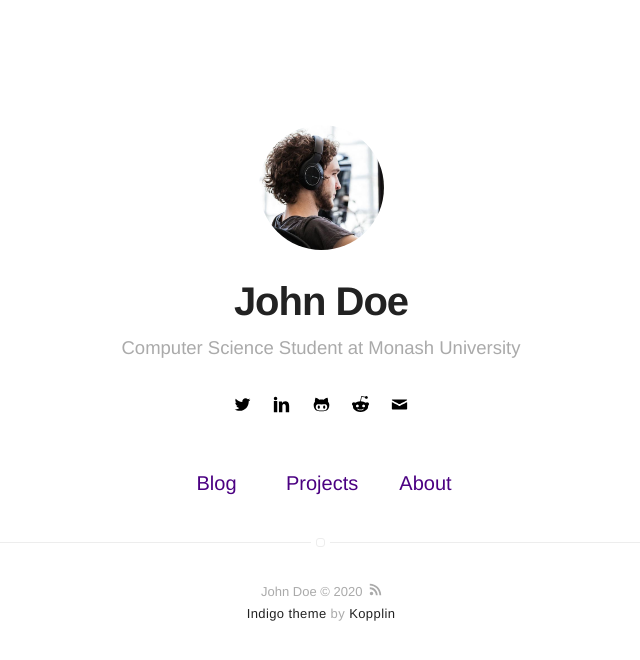
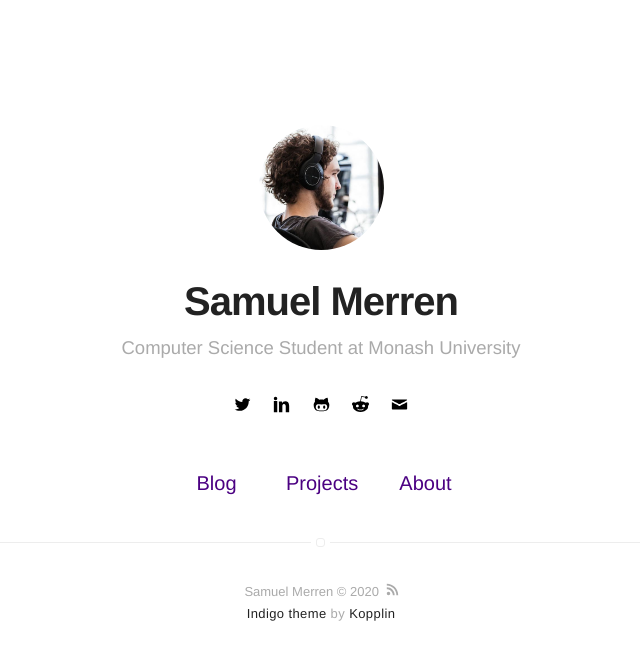
Before and after one commit to CasparovJR/CasparovJR.github.io, a Jekyll site: the page built from index.html, in a window 1280 px wide. Shown: the top 660 px of the page, without its empty margins (319-959 px from the left). Built offline with Jekyll 4.4.1, drawn with Linux system fonts in a browser that asks for light colours.

Commit message:
Bug fixing

```diff
--- a/_config.yml
+++ b/_config.yml
@@ -1,5 +1,5 @@
 # main text of home
-name: John Doe
+name: Samuel Merren
 bio: Computer Science Student at Monash University
 
 # twitter summary info
@@ -16,7 +16,7 @@ resume: false
 resume-external: false
 resume-url: https://google.com/?q=my+resume
 
-url: https://casparov.github.io
+url: https://casparovjr.github.io
 # your url: https://USERNAME.github.io
 
 permalink: /:title/
```
